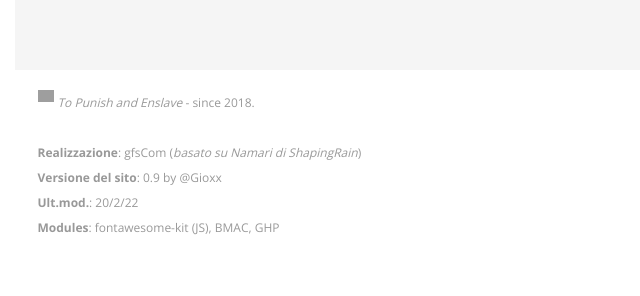
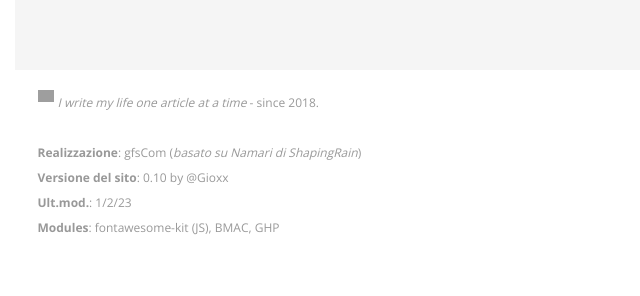
Before and after one commit to MozillaItalia/firefox-dict, a plain HTML site: page docs/index.html in a window 1280 px wide. Shown: the part 4678-4974 px from the top of the page, 0-640 px from the left. Drawn offline with nearby package versions, Linux system fonts and the light colour scheme; grey boxes are pictures that could not be loaded.

Commit message:
Update index.html

```diff
--- a/docs/index.html
+++ b/docs/index.html
@@ -440,10 +440,10 @@
         <div class="row clearfix">
 
             <p id="copyright" class="col-2">
-              <img src="https://gioxx.org/img/autobot.png" style="float: left; max-width: 20px; padding-right: 4px;"><em>To Punish and Enslave</em> - since 2018.
+              <img src="https://gioxx.org/wp-content/uploads/2020/04/g3964-1000px-150x150.png" alt="gfsCom" style="float: left; max-width: 20px; padding-right: 4px;"> <em>I write my life one article at a time</em> - since 2018.
         			<br /><br /><strong>Realizzazione</strong>: <a href="https://gfsolone.com">gfsCom</a> (<em>basato su <a href="https://www.shapingrain.com" />Namari di ShapingRain</a></em>)<br />
-        				<strong>Versione del sito</strong>: 0.9 by @<a href="https://gioxx.org">Gioxx</a><br />
-        				<strong>Ult.mod.</strong>: 20/2/22<br />
+        				<strong>Versione del sito</strong>: 0.10 by @<a href="https://gioxx.org">Gioxx</a><br />
+        				<strong>Ult.mod.</strong>: 1/2/23<br />
                 <strong>Modules</strong>: <a href="https://fontawesome.com/" target="_blank" />fontawesome-kit (JS)</a>, BMAC, GHP
             </p>
 
```
